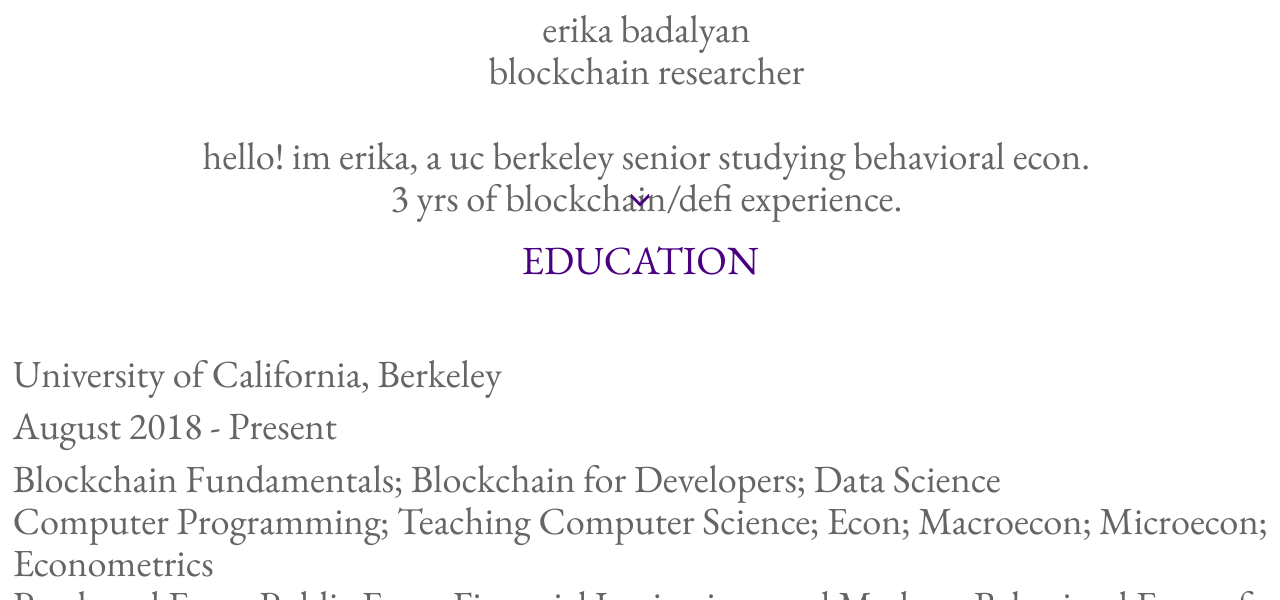
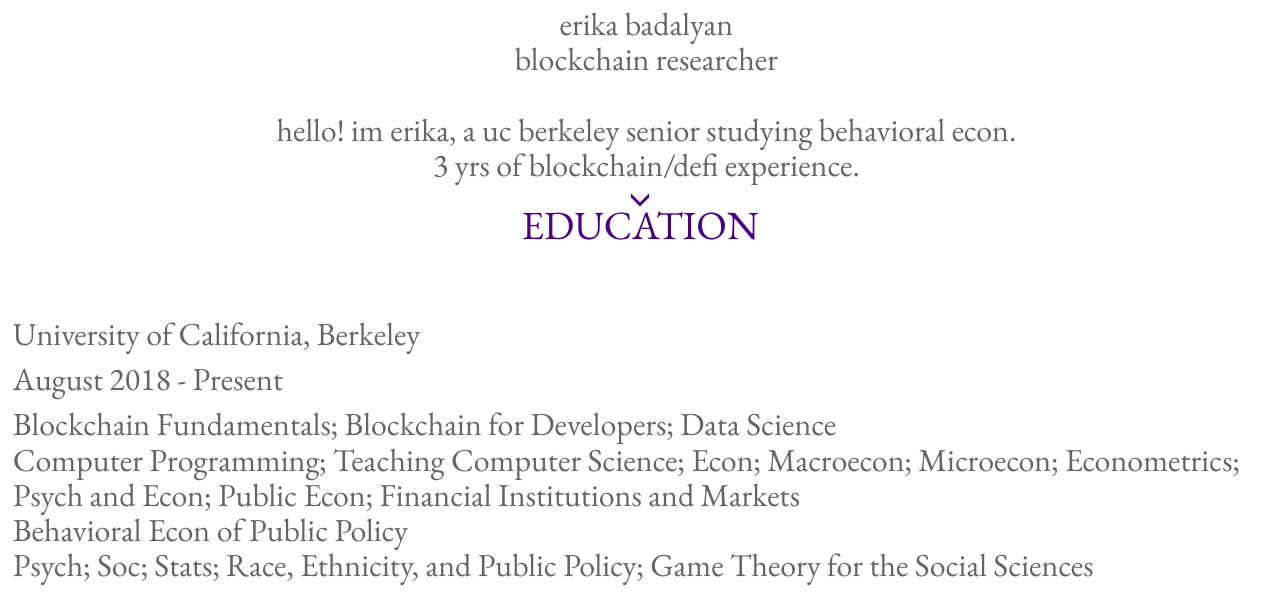
Before and after one commit to erikabadalyan/erikabadalyan.github.io, a plain HTML site: page index.html in a window 1280 px wide. Shown: the part 503-1103 px from the top of the page. Drawn offline with nearby package versions, Linux system fonts and the light colour scheme; a web font is replaced by a local one.

Commit message:
Add files via upload

```diff
--- a/index.html
+++ b/index.html
@@ -56,7 +56,7 @@
                 <section class="education">
                               <h6>University of California, Berkeley</h6>
                               <h6>August 2018 - Present</h6>
-                              <h6>Blockchain Fundamentals; Blockchain for Developers; Data Science<br>Computer Programming; Teaching Computer Science; Econ; Macroecon; Microecon; Econometrics<br> Psych and Econ; Public Econ; Financial Institutions and Markets; Behavioral Econ of Public Policy<br> Psych; Soc; Stats; Race, Ethnicity, and Public Policy; Game Theory for the Social Sciences</h6>
+                              <h6>Blockchain Fundamentals; Blockchain for Developers; Data Science<br>Computer Programming; Teaching Computer Science; Econ; Macroecon; Microecon; Econometrics; Psych and Econ; Public Econ; Financial Institutions and Markets <br> Behavioral Econ of Public Policy<br> Psych; Soc; Stats; Race, Ethnicity, and Public Policy; Game Theory for the Social Sciences</h6>
                             </div>
                           </article>
 
--- a/style.css
+++ b/style.css
@@ -300,7 +300,7 @@ h6 {
   padding-bottom: 0px;
   padding-left: 1vw;
   margin: 0;
-  font-size: 3vw;
+  font-size: 2.5vw;
   background: #fff;
   color: #656565;
 }
```
